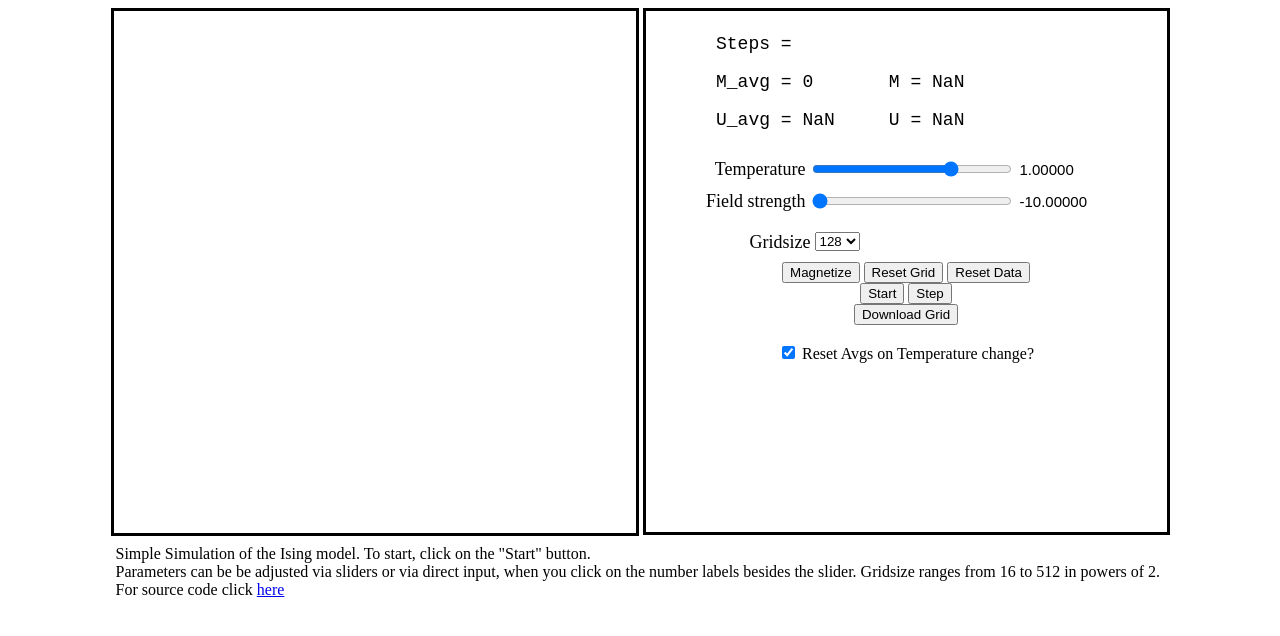
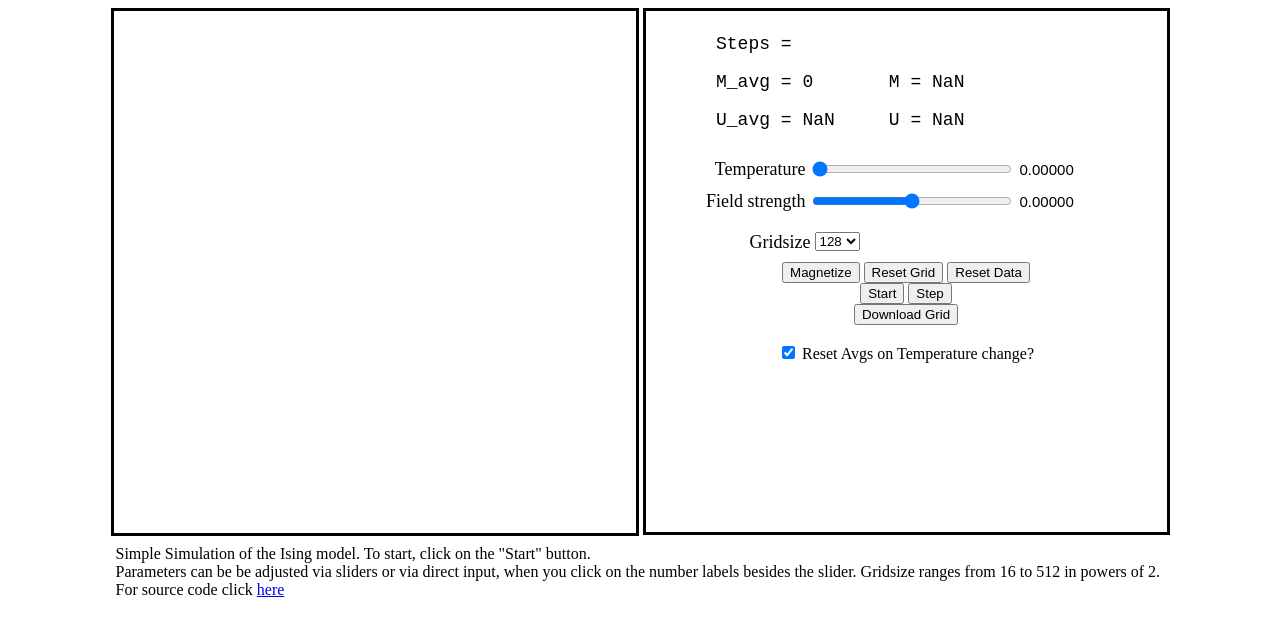
Before and after one commit to FeneralGeldmarschall/ising.wasm, a website built with webpack: page www/index.html in a window 1280 px wide. Built offline with nearby package versions, Linux system fonts and the light colour scheme; what ising-webcanvas would draw is missing.

Commit message:
Fixed slider display, changed slider default values

```diff
--- a/www/index.html
+++ b/www/index.html
@@ -29,14 +29,14 @@
                     <!-- Temperature -->
                     <div class="subinputs">
                         <label id="temp" class="label" title="Temperature">Temperature</label>
-                        <input class="inputrange" type="range" id="temp_input" min=-5 max=2 step=0.000001 value=0></input>
+                        <input class="inputrange" type="range" id="temp_input" min=-5 max=2 step=0.000001 value=-5></input>
                         <input type="text" id="temp_input_label" class="input_label" title="Temperature"></input>
                         <!--<label id="temp_label" class="label" title="Temperature"></label>-->
                     </div>
                     <!-- B field -->
                     <div class="subinputs">
                         <label id="temp" class="label" title="Field_strength">Field strength</label>
-                        <input class="inputrange" type="range" id="bfield_input" min=-10 max=10 step=0.00001 value=-10.0></input>
+                        <input class="inputrange" type="range" id="bfield_input" min=-10 max=10 step=0.00001 value=0.0></input>
                         <input type="text", id="bfield_input_label" class="input_label" title"Field Strength"></input>
                         <!--<label id="bfield_label" class="label" title="Field Strength"></label>-->
                     </div>
--- a/www/index.js
+++ b/www/index.js
@@ -142,8 +142,13 @@ function drawGridToCanvas(changed_len) {
 }
 
 function update_temp(id, event) {
+    var val;
+    var exp;
     if (id == "temp_input") {
         var inputTemp = parseFloat(document.getElementById('temp_input').value);
+        var min = document.getElementById('temp_input').min;
+        val = inputTemp <= min ? 0 : Math.pow(10, inputTemp);
+        exp = inputTemp;
     }
     else if (id == "temp_input_label") {
         if (event.key != "Enter") return;
@@ -152,6 +157,8 @@ function update_temp(id, event) {
             document.getElementById('temp_input_label').value = (0).toFixed(5);
             return;
         }
+        exp = Math.log(inputTemp) / Math.log(10);
+        val = inputTemp;
     }
     if (inputTemp > Math.pow(10, document.getElementById('temp_input').max)) {
         document.getElementById('temp_input_label').value = parseFloat(Math.pow(10, document.getElementById('temp_input').max)).toFixed(5);
@@ -159,15 +166,13 @@ function update_temp(id, event) {
     }
     //console.log(inputTemp)
 
-    var min = document.getElementById('temp_input').min;
-    var val= inputTemp <= min ? 0 : Math.pow(10, inputTemp);
-    ising.set_T(val);
+        ising.set_T(val);
     if (reset_on_t_change) {
         ising.reset_avgs();
     }
     //console.log(inputTemp);
     document.getElementById('temp_input_label').value = val.toFixed(5);
-    document.getElementById('temp_input').value = inputTemp.toFixed(5);
+    document.getElementById('temp_input').value = exp.toFixed(5);
 }
 
 function update_bfield(id, event) {
```
